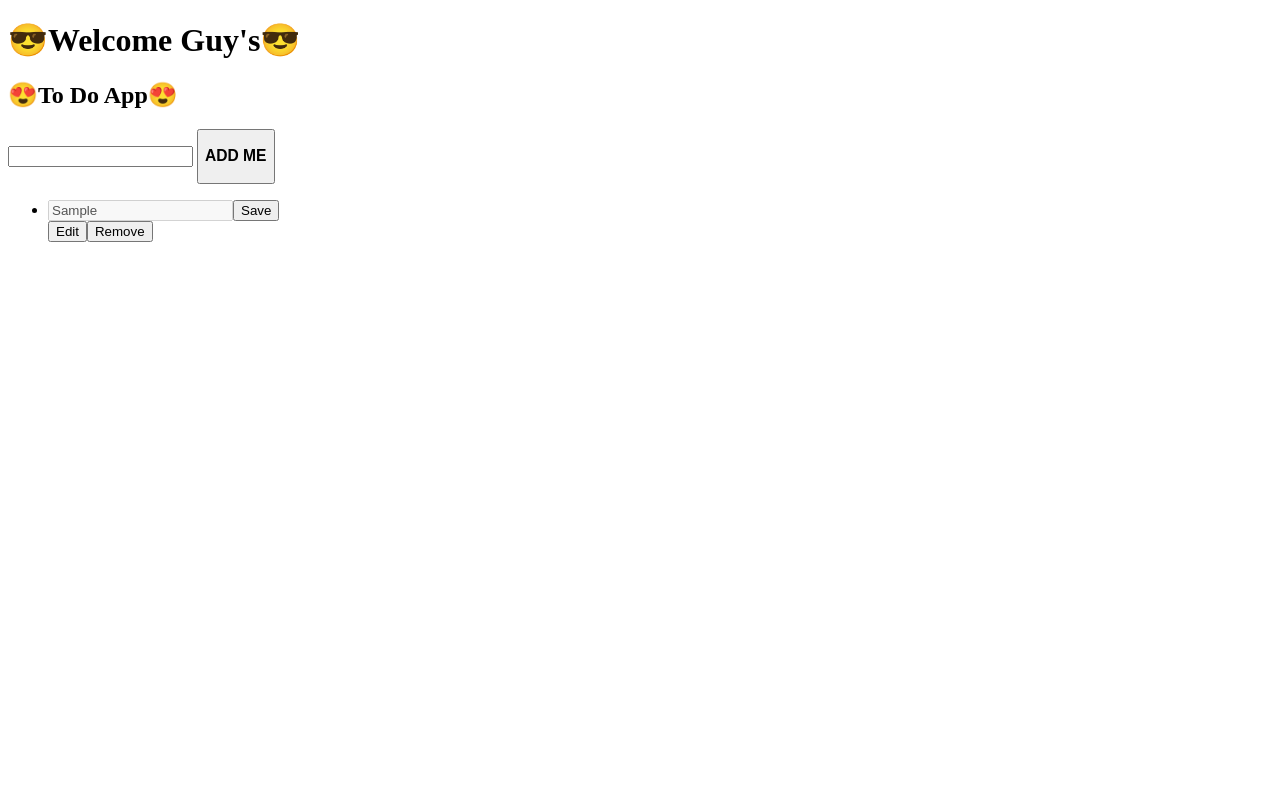
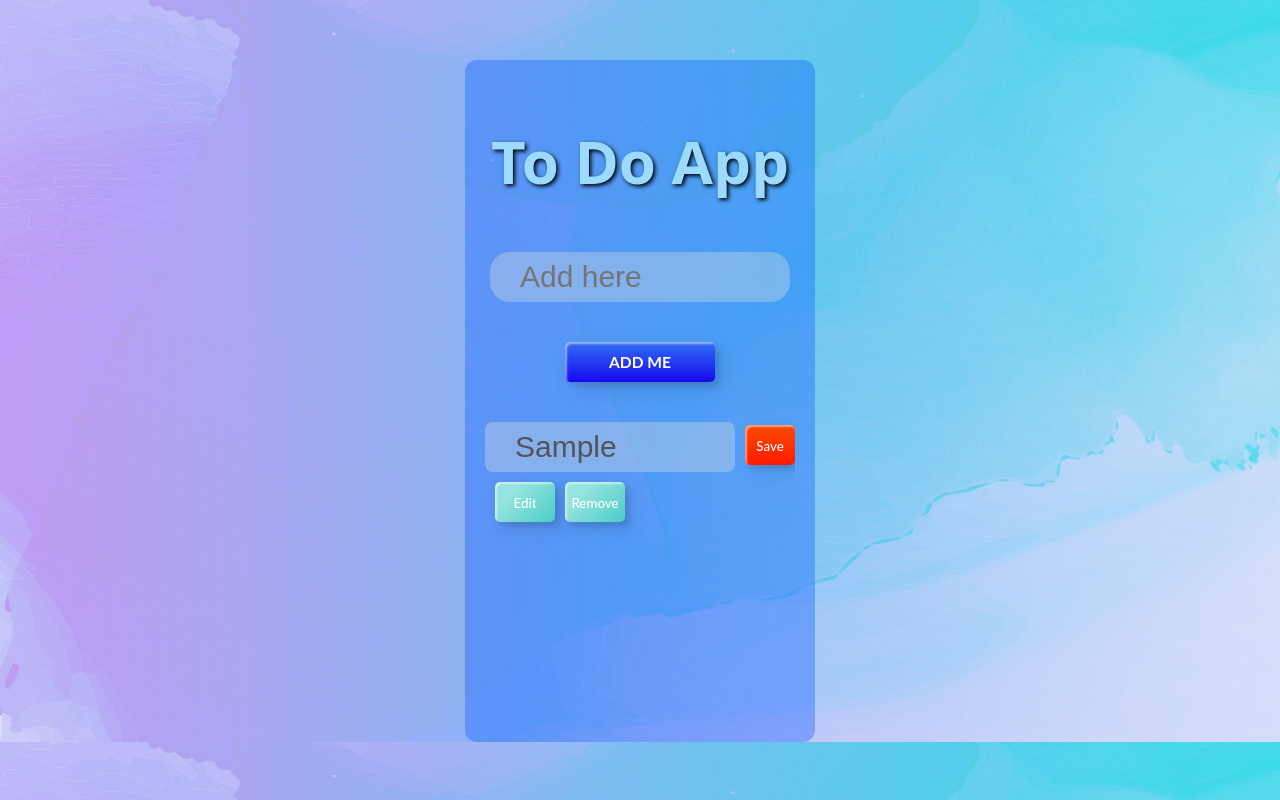
Before and after one commit to GSG-CF05/mohmmed-al-shorafa-todoApp, a plain HTML site: page index.html in a window 1280 px wide. Both pictures are taken after typing "Sample" into the empty fields and a click on the button "ADD ME". Drawn offline with Linux system fonts and the light colour scheme.

Commit message:
write in css file Relates #6

```diff
--- a/css/style.css
+++ b/css/style.css
@@ -3,3 +3,240 @@
   padding: 0;
   box-sizing: border-box;
 }
+:root {
+  --body-color: #fff;
+  --card-bg: #f0f2fa;
+  --heading-color: #1e202a;
+  --text-color: #9cdbff;
+}
+body {
+  display: flex;
+  justify-content: center;
+  background-image: url(../img/11.jpg);
+  background-size: cover;
+}
+.cont {
+  margin-top: 60px;
+  background-color: rgb(0 86 255 / 34%);
+  border-radius: 12px;
+  padding: 20px;
+}
+.header h2 {
+  text-align: center;
+  margin-top: 40px;
+  font-family: system-ui, sans-serif;
+  font-size: 60px;
+  color: var(--text-color);
+  text-shadow: 2px 2px 4px #000000;
+}
+main {
+  margin-top: 50px;
+}
+
+.input-todo {
+  display: block;
+  margin: auto;
+  width: 300px;
+  height: 50px;
+  border-radius: 20px;
+  border: none;
+  background-color: rgba(217, 221, 220, 0.356);
+  outline-style: none;
+  padding-left: 30px;
+  font-size: 30px;
+}
+.btn-todo {
+  display: block;
+  margin: 40px 80px;
+  width: 150px !important;
+}
+.list-todo {
+  width: 100%;
+  height: 300px;
+  overflow: auto;
+}
+.result-input {
+  width: 250px;
+  height: 50px;
+  border-radius: 8px;
+  border: none;
+  background-color: rgba(217, 221, 220, 0.356);
+  outline-style: none;
+  padding-left: 30px;
+  font-size: 30px;
+  margin-right: 10px;
+}
+.custom-btn {
+  width: 75px;
+  height: 40px;
+  color: #fff;
+  border-radius: 5px;
+  padding: 10px 25px;
+  font-family: 'Lato', sans-serif;
+  font-weight: 500;
+  background: transparent;
+  cursor: pointer;
+  transition: all 0.3s ease;
+  position: relative;
+  display: inline-block;
+  box-shadow: inset 2px 2px 2px 0px rgba(255, 255, 255, 0.5),
+    7px 7px 20px 0px rgba(0, 0, 0, 0.1), 4px 4px 5px 0px rgba(0, 0, 0, 0.1);
+  outline: none;
+}
+.btn-5 {
+  position: relative;
+  bottom: 6px;
+  width: 50px;
+  height: 40px;
+  line-height: 42px;
+  padding: 0;
+  border: none;
+  background: rgb(255, 27, 0);
+  background: linear-gradient(
+    0deg,
+    rgba(255, 27, 0, 1) 0%,
+    rgba(251, 75, 2, 1) 100%
+  );
+}
+.btn-5:hover {
+  color: #f0094a;
+  background: transparent;
+  box-shadow: none;
+}
+.btn-5:before,
+.btn-5:after {
+  content: '';
+  position: absolute;
+  top: 0;
+  right: 0;
+  height: 2px;
+  width: 0;
+  background: #f0094a;
+  box-shadow: -1px -1px 5px 0px #fff, 7px 7px 20px 0px #0003,
+    4px 4px 5px 0px #0002;
+  transition: 400ms ease all;
+}
+.btn-5:after {
+  right: inherit;
+  top: inherit;
+  left: 0;
+  bottom: 0;
+}
+.btn-5:hover:before,
+.btn-5:hover:after {
+  width: 100%;
+  transition: 800ms ease all;
+}
+
+.btn-10 {
+  background: rgb(22, 9, 240);
+  background: linear-gradient(
+    0deg,
+    rgba(22, 9, 240, 1) 0%,
+    rgba(49, 110, 244, 1) 100%
+  );
+  color: #fff;
+  border: none;
+  transition: all 0.3s ease;
+  overflow: hidden;
+}
+.btn-10:after {
+  position: absolute;
+  content: ' ';
+  top: 0;
+  left: 0;
+  z-index: -1;
+  width: 100%;
+  height: 100%;
+  transition: all 0.3s ease;
+  -webkit-transform: scale(0.1);
+  transform: scale(0.1);
+}
+.btn-10:hover {
+  color: #fff;
+  border: none;
+  background: transparent;
+}
+.btn-10:hover:after {
+  background: rgb(0, 3, 255);
+  background: linear-gradient(
+    0deg,
+    rgba(2, 126, 251, 1) 0%,
+    rgba(0, 3, 255, 1) 100%
+  );
+  -webkit-transform: scale(1);
+  transform: scale(1);
+}
+.btn-4 {
+  width: 60px !important;
+  margin-bottom: 20px;
+  margin-top: 10px;
+  margin-left: 10px;
+  background-color: #4dccc6;
+  background-image: linear-gradient(315deg, #4dccc6 0%, #96e4df 74%);
+  line-height: 42px;
+  padding: 0;
+  border: none;
+}
+.btn-4:hover {
+  background-color: #89d8d3;
+  background-image: linear-gradient(315deg, #89d8d3 0%, #03c8a8 74%);
+}
+.btn-4 span {
+  position: relative;
+  display: block;
+  width: 100%;
+  height: 100%;
+}
+.btn-4:before,
+.btn-4:after {
+  position: absolute;
+  content: '';
+  right: 0;
+  top: 0;
+  box-shadow: 4px 4px 6px 0 rgba(255, 255, 255, 0.9),
+    -4px -4px 6px 0 rgba(116, 125, 136, 0.2),
+    inset -4px -4px 6px 0 rgba(255, 255, 255, 0.9),
+    inset 4px 4px 6px 0 rgba(116, 125, 136, 0.3);
+  transition: all 0.3s ease;
+}
+.btn-4:before {
+  height: 0%;
+  width: 0.1px;
+}
+.btn-4:after {
+  width: 0%;
+  height: 0.1px;
+}
+.btn-4:hover:before {
+  height: 100%;
+}
+.btn-4:hover:after {
+  width: 100%;
+}
+.btn-4 span:before,
+.btn-4 span:after {
+  position: absolute;
+  content: '';
+  left: 0;
+  bottom: 0;
+  box-shadow: 4px 4px 6px 0 rgba(255, 255, 255, 0.9),
+    -4px -4px 6px 0 rgba(116, 125, 136, 0.2),
+    inset -4px -4px 6px 0 rgba(255, 255, 255, 0.9),
+    inset 4px 4px 6px 0 rgba(116, 125, 136, 0.3);
+  transition: all 0.3s ease;
+}
+.btn-4 span:before {
+  width: 0.1px;
+  height: 0%;
+}
+.btn-4 span:after {
+  width: 0%;
+  height: 0.1px;
+}
+.btn-4 span:hover:before {
+  height: 100%;
+}
+.btn-4 span:hover:after {
+  width: 100%;
+}
--- a/index.html
+++ b/index.html
@@ -4,22 +4,33 @@
     <meta charset="UTF-8" />
     <meta http-equiv="X-UA-Compatible" content="IE=edge" />
     <meta name="viewport" content="width=device-width, initial-scale=1.0" />
+    <link rel="preconnect" href="https://fonts.googleapis.com" />
+    <link rel="preconnect" href="https://fonts.gstatic.com" crossorigin />
+    <link
+      href="https://fonts.googleapis.com/css2?family=Oswald:wght@500&display=swap"
+      rel="stylesheet"
+    />
+    <link rel="stylesheet" href="./css/style.css" />
+    <link rel="stylesheet" href="./css/madia.css" />
+    <link rel="stylesheet" href="./css/all.css" />
+
     <title>Document</title>
   </head>
   <body>
-    <header>
-      <h1>😎Welcome Guy's😎</h1>
-      <h2>😍To Do App😍</h2>
+    <div class="cont">
+      <header class="header">
+        <h2>To Do App</h2>
       </header>
       <main>
-      <form action="">
-        <input class="input-todo" type="text" />
-        <button class="btn-todo">
+        <form class="my-form" action="">
+          <input class="input-todo" type="text" placeholder="Add here" />
+          <button class="btn-todo custom-btn btn-10">
             <h3>ADD ME</h3>
           </button>
         </form>
         <ul class="list-todo"></ul>
       </main>
+    </div>
     <script src="./js/main.js"></script>
   </body>
 </html>
--- a/js/main.js
+++ b/js/main.js
@@ -32,6 +32,16 @@ function addNewTodo(e) {
     li.appendChild(divBtn)
     //*=============================================================
     //! add attribute
+    li.classList.add('result-li')
+    inp.classList.add('result-input')
+    saveBtn.classList.add('custom-btn')
+    saveBtn.classList.add('btn-5')
+    editBtn.classList.add('custom-btn')
+    editBtn.classList.add('btn-4')
+    editBtn.classList.add('btn')
+    removeBtn.classList.add('custom-btn')
+    removeBtn.classList.add('btn-4')
+
     inp.disabled = true
     //*=============================================================
     //! inner text
@@ -83,7 +93,6 @@ document.addEventListener('DOMContentLoaded', getTasksOnLoad)
 function getTasksOnLoad() {
   if (localStorage.getItem('key')) {
     elTodos = JSON.parse(localStorage.getItem('key'))
-    console.log('hiii')
   }
 
   elTodos.forEach((todo) => {
@@ -107,6 +116,16 @@ function getTasksOnLoad() {
     li.appendChild(divBtn)
     //*=============================================================
     //! add attribute
+    li.classList.add('result-li')
+    inp.classList.add('result-input')
+    saveBtn.classList.add('custom-btn')
+    saveBtn.classList.add('btn-5')
+    editBtn.classList.add('custom-btn')
+    editBtn.classList.add('btn-4')
+    editBtn.classList.add('btn')
+    removeBtn.classList.add('custom-btn')
+    removeBtn.classList.add('btn-4')
+
     inp.disabled = true
     //*=============================================================
     //! inner text on load
```
Also changed, not shown: img/11.jpg (added). Lines whose indentation alone changed are shown as unchanged.
